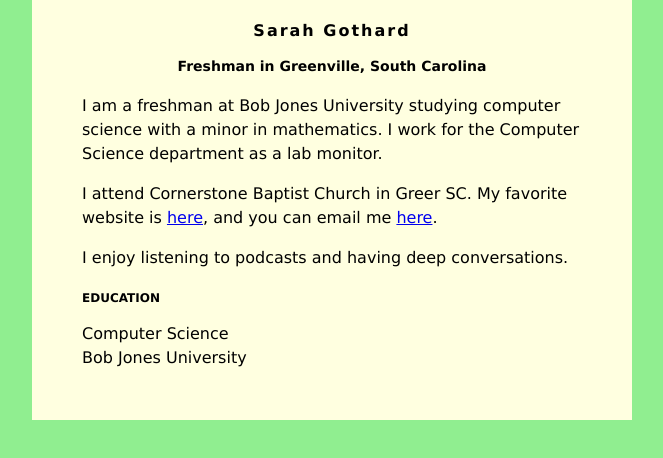
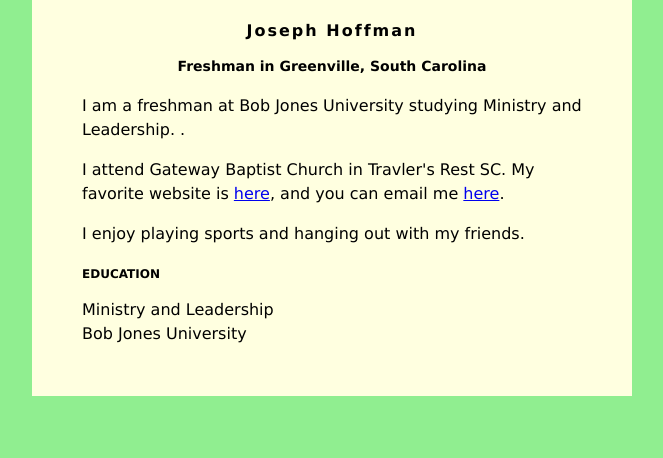
Before and after one commit to Jhoff509/Jhoff509.github.io, a plain HTML site: page index.html in a window 1280 px wide. Shown: the whole page, without its empty margins (308-971 px from the left). Drawn offline with Linux system fonts and the light colour scheme.

Commit message:
Update index.html

```diff
--- a/index.html
+++ b/index.html
@@ -30,21 +30,21 @@
 </head>
 <body>
     <div id="content">
-        <h1>Sarah Gothard</h1>
+        <h1>Joseph Hoffman</h1>
         <h2>Freshman in Greenville, South Carolina</h2>
 
-         <p>I am a freshman at Bob Jones University studying computer science with a minor in
-            mathematics. I work for the Computer Science department as a lab monitor.</p>
+         <p>I am a freshman at Bob Jones University studying Ministry and Leadership.
+             .</p>
          <p>
-            I attend Cornerstone Baptist Church in Greer SC. My favorite website is
-            <a href="https://mobilehymns.org/">here</a>, and you can email me
-            <a href="mailto:sgothard@bju.edu">here</a>.
+            I attend Gateway Baptist Church in Travler's Rest SC. My favorite website is
+            <a href="https://www.youtube.com/">here</a>, and you can email me
+            <a href="mailto:jhoff509@students.bju.edu">here</a>.
          </p>
          <p>
-            I enjoy listening to podcasts and having deep conversations.
+            I enjoy playing sports and hanging out with my friends.
          </p>
         <h3>EDUCATION</h3>
-        Computer Science<br />
+        Ministry and Leadership<br />
         Bob Jones University
     </div>
 </body>
```
